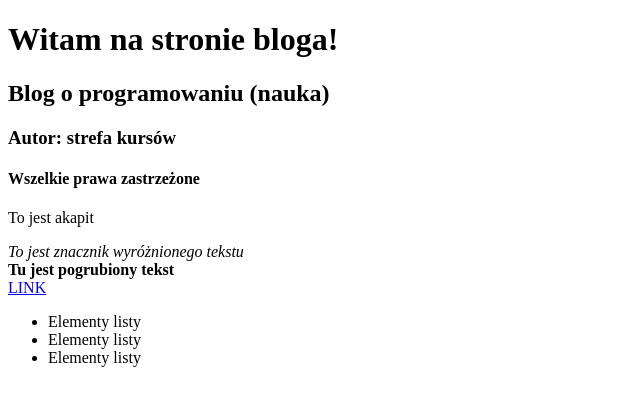
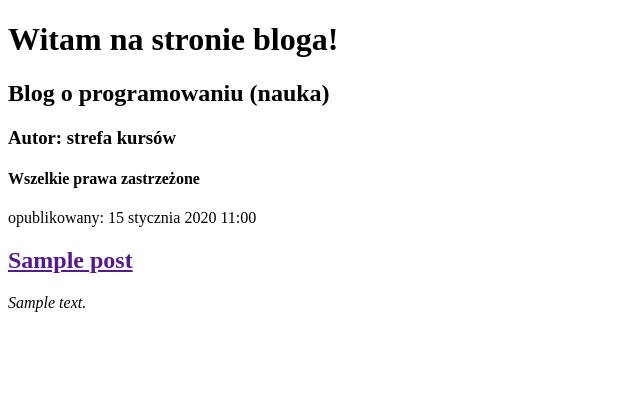
Before and after one commit to musialk/djangoblog, a Django app: page / in a window 1280 px wide. Shown: the top 406 px of the page, without its empty margins (0-640 px from the left). Run offline with Django 4.2, Linux system fonts and the light colour scheme; tables that the repository leaves empty hold one stand-in row (values such as "Sample post").

Commit message:
prawidłowo powpisywane "publish"

```diff
--- a/blog/templates/blog/post_list.html
+++ b/blog/templates/blog/post_list.html
@@ -13,18 +13,17 @@
         <h3>Autor: strefa kursów</h3>
         <h4>Wszelkie prawa zastrzeżone</h4>
     </div>
+
+    {% for post in posts %}
     <div>
-        <p>To jest akapit</p>
-        <em>To jest znacznik wyróżnionego tekstu</em><br>
-        <strong>Tu jest pogrubiony tekst</strong>
-        <a href="https://strefakursow.pl"><br>LINK</a>
+        <p>opublikowany: {{ post.publish_date }}</p>
+        <h2><a href="">{{ post.title }}</a> </h2>
+        <em>{{ post.text|linebreaksbr }}</em>
     </div>
+    {% endfor %}
+
     <div>
-    <ul>
-        <li>Elementy listy</li>
-        <li>Elementy listy</li>
-        <li>Elementy listy</li>
-    </ul>
+
     </div>
 </body>
 
--- a/blog/views.py
+++ b/blog/views.py
@@ -1,6 +1,11 @@
+
 from django.shortcuts import render
+from django.utils import timezone
+
+from .models import Post
 
 def post_list(request):
-    return render(request, 'blog/post_list.html', {})
+    posts = Post.objects.filter(publish_date__lte=timezone.now()).order_by('publish_date')
+    return render(request, 'blog/post_list.html', {'posts': posts})
 
-#tworzenie funkcji pobiera i zwraca wartość uzyskaną dzieki innej funkcji która renderuje szablon html
+# tworzenie funkcji pobiera i zwraca wartość uzyskaną dzieki innej funkcji która renderuje szablon html
```
